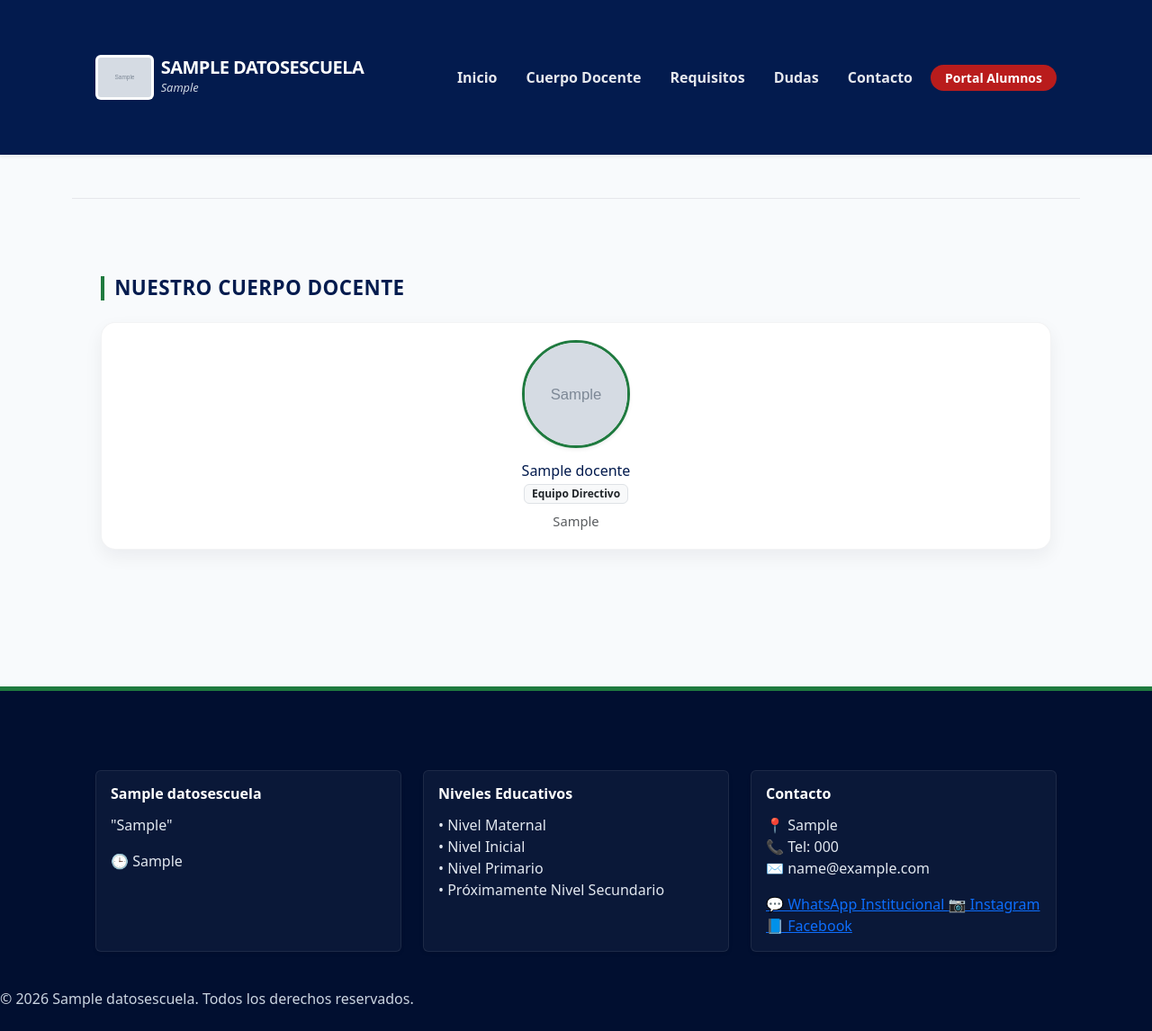
After one commit to SoySid/colegio-patagonia-cipolletti, a Django app: page /docentes/ in a window 1280 px wide. The commit adds this page. Shown: the whole page at 90% size. Run offline with Django 5.2, Linux system fonts and the light colour scheme; tables that the repository leaves empty hold one stand-in row (values such as "Sample post"); grey boxes marked "Sample" are stand-in pictures.

Commit message:
feat: crear modelo, vista y template para cuerpo docente

```diff
--- a/escuela/models.py
+++ b/escuela/models.py
@@ -131,3 +131,24 @@ class CarruselInicio(models.Model):
 
     def __str__(self):
         return self.titulo or f"Imagen {self.id}"
+
+class Docente(models.Model):
+    NIVELES = [
+        ('DIRECTIVO', 'Equipo Directivo'),
+        ('INICIAL', 'Nivel Inicial / Maternal'),
+        ('PRIMARIO', 'Nivel Primario'),
+        ('ESPECIALIDAD', 'Especialidades / Talleres'),
+    ]
+
+    nombre = models.CharField(max_length=100)
+    cargo = models.CharField(max_length=100, help_text="Ej: Directora, Docente de Inglés, etc.")
+    nivel = models.CharField(max_length=20, choices=NIVELES, default='PRIMARIO')
+    foto = models.ImageField(upload_to='docentes/', blank=True, null=True)
+    orden = models.IntegerField(default=0, help_text="Para ordenar quién sale primero")
+    activo = models.BooleanField(default=True)
+
+    class Meta:
+        ordering = ['orden', 'nombre']
+
+    def __str__(self):
+        return f"{self.nombre} - {self.cargo}"
--- a/escuela/templates/escuela/base.html
+++ b/escuela/templates/escuela/base.html
@@ -4,13 +4,25 @@
 <head>
     <meta charset="UTF-8">
     <meta name="viewport" content="width=device-width, initial-scale=1.0">
+
+    <!-- TÍTULO DINÁMICO: Si el template hijo define un título lo usa; si no, muestra el nombre de la escuela -->
     <title>{% block title %}{% if escuela_info %}{{ escuela_info.nombre }}{% else %}Colegio Patagonia{% endif %}{% endblock %}</title>
+
+    <!-- FRAMEWORK CSS: Bootstrap 5 vía CDN para maquetado rápido y grillas -->
     <link href="https://cdn.jsdelivr.net/npm/bootstrap@5.3.3/dist/css/bootstrap.min.css" rel="stylesheet">
+
+    <!-- CSS PROPIO: Punto de entrada a nuestra hoja de estilos modularizada -->
     <link rel="stylesheet" href="{% static 'escuela/css/estilos.css' %}">
 </head>
 <body>
+
+    <!-- ==========================================
+         HEADER / BARRA DE NAVEGACIÓN PRINCIPAL
+         ========================================== -->
     <header class="navbar navbar-expand-lg navbar-dark shadow-sm">
         <div class="container py-2">
+
+            <!-- MARCA / LOGO E IDENTIDAD INSTITUCIONAL -->
             <a href="/" class="navbar-brand d-flex align-items-center gap-2 me-3">
                 {% if escuela_info.logo %}
                     <img src="{{ escuela_info.logo.url }}" alt="Logo {{ escuela_info.nombre }}" class="brand-logo">
@@ -23,16 +35,24 @@
                 </div>
             </a>
 
+            <!-- BOTÓN HAMBURGUESA: Aparece solo en pantallas chicas (celulares) para colapsar el menú -->
             <button class="navbar-toggler" type="button" data-bs-toggle="collapse" data-bs-target="#navbarNav" aria-controls="navbarNav" aria-expanded="false" aria-label="Toggle navigation">
                 <span class="navbar-toggler-icon"></span>
             </button>
 
+            <!-- ENLACES DE NAVEGACIÓN (SECCIONES DEL SITIO) -->
             <div class="collapse navbar-collapse justify-content-end" id="navbarNav">
                 <ul class="navbar-nav align-items-lg-center gap-2">
                     <li class="nav-item"><a class="nav-link" href="/">Inicio</a></li>
+
+                    <!-- NUEVA SECCIÓN: Enlace directo a la vista dinámina del Cuerpo Docente -->
+                    <li class="nav-item"><a class="nav-link" href="{% url 'docentes' %}">Cuerpo Docente</a></li>
+
                     <li class="nav-item"><a class="nav-link" href="/requisitos/">Requisitos</a></li>
                     <li class="nav-item"><a class="nav-link" href="/faq/">Dudas</a></li>
                     <li class="nav-item"><a class="nav-link" href="/contacto/">Contacto</a></li>
+
+                    <!-- BOTÓN DESTACADO: Acceso al sistema interno / portal -->
                     <li class="nav-item">
                         <a href="/portal/" class="btn btn-portal btn-sm rounded-pill px-3">Portal Alumnos</a>
                     </li>
@@ -41,14 +61,23 @@
         </div>
     </header>
 
+    <!-- ==========================================
+         CONTENIDO PRINCIPAL DINÁMICO
+         ========================================== -->
+    <!-- Este bloque 'content' es el que pisan las páginas hijas (home.html, docentes.html, etc.) -->
     <main>
         {% block content %}
         {% endblock %}
     </main>
 
+    <!-- ==========================================
+         FOOTER / PIE DE PÁGINA
+         ========================================== -->
     <footer>
         <div class="container">
             <div class="row g-4">
+
+                <!-- COLUMNA 1: Datos de la Institución e Horarios -->
                 <div class="col-12 col-md-4">
                     <div class="card h-100 border-0 shadow-sm footer-card">
                         <div class="card-body">
@@ -63,6 +92,7 @@
                     </div>
                 </div>
 
+                <!-- COLUMNA 2: Oferta Educativa / Niveles -->
                 <div class="col-12 col-md-4">
                     <div class="card h-100 border-0 shadow-sm footer-card">
                         <div class="card-body">
@@ -72,6 +102,7 @@
                     </div>
                 </div>
 
+                <!-- COLUMNA 3: Canales de Contacto y Redes Sociales -->
                 <div class="col-12 col-md-4">
                     <div class="card h-100 border-0 shadow-sm footer-card">
                         <div class="card-body">
@@ -82,6 +113,7 @@
                                 {% if escuela_info.email %}✉️ {{ escuela_info.email }}{% endif %}
                             </p>
 
+                            <!-- Redes sociales institucionales -->
                             <div class="footer-social-container">
                                 {% if escuela_info.whatsapp %}
                                     <a href="https://wa.me/{{ escuela_info.whatsapp }}" target="_blank" class="btn-whatsapp-footer">
@@ -107,11 +139,13 @@
             </div>
         </div>
 
+        <!-- COPYRIGHT Y AÑO -->
         <div class="footer-bottom">
             &copy; 2026 {{ escuela_info.nombre|default:"Colegio Patagonia" }}. Todos los derechos reservados.
         </div>
     </footer>
 
+    <!-- SCRIPT BOOTSTRAP: Necesario para que funcione el menú desplegable en celulares y componentes interactivos -->
     <script src="https://cdn.jsdelivr.net/npm/bootstrap@5.3.3/dist/js/bootstrap.bundle.min.js"></script>
 </body>
 </html>
--- /dev/null
+++ b/escuela/templates/escuela/docentes.html
@@ -0,0 +1,37 @@
+{% extends 'escuela/base.html' %}
+
+{% block title %}Cuerpo Docente - {{ escuela_info.nombre|default:"Colegio Patagonia" }}{% endblock %}
+
+{% block content %}
+<section class="novedades-container">
+    <div class="container py-4">
+        <div class="novedades-header mb-4">
+            <h2>Nuestro Cuerpo Docente</h2>
+        </div>
+
+        {% if docentes %}
+            <div class="benefits-grid">
+                {% for docente in docentes %}
+                    <article class="benefit-card text-center d-flex flex-column align-items-center">
+                        <div class="mb-3">
+                            {% if docente.foto %}
+                                <img src="{{ docente.foto.url }}" alt="{{ docente.nombre }}" class="rounded-circle shadow-sm" style="width: 120px; height: 120px; object-fit: cover; border: 3px solid var(--brand-green);">
+                            {% else %}
+                                <div class="rounded-circle d-flex align-items-center justify-content-center bg-light text-secondary border fw-bold" style="width: 120px; height: 120px; font-size: 2rem;">
+                                    {{ docente.nombre|slice:":1" }}
+                                </div>
+                            {% endif %}
+                        </div>
+
+                        <h3 class="mb-1">{{ docente.nombre }}</h3>
+                        <span class="badge bg-light text-dark border mb-2">{{ docente.get_nivel_display }}</span>
+                        <p class="text-muted small mb-0">{{ docente.cargo }}</p>
+                    </article>
+                {% endfor %}
+            </div>
+        {% else %}
+            <p class="text-muted">No hay miembros del cuerpo docente cargados por el momento.</p>
+        {% endif %}
+    </div>
+</section>
+{% endblock %}
--- a/escuela/urls.py
+++ b/escuela/urls.py
@@ -7,4 +7,5 @@ urlpatterns = [
     path('contacto/', views.contacto, name='contacto'),
     path('portal/', views.portal_login, name='portal'),
     path('faq/', views.faq, name='faq'),
+    path('docentes/', views.docentes_view, name='docentes'),
 ]
--- a/escuela/views.py
+++ b/escuela/views.py
@@ -1,7 +1,7 @@
 from django.shortcuts import render
 from django.db.models import Q
 from django.contrib import messages
-from .models import Noticia, Requisito, Consulta, PreguntaFrecuente, BloqueInicio, CarruselInicio, PostulacionDocente
+from .models import Noticia, Requisito, Consulta, PreguntaFrecuente, BloqueInicio, CarruselInicio, PostulacionDocente, Docente
 
 def home(request):
     noticias = Noticia.objects.all().order_by('-fecha_creacion')
@@ -71,3 +71,7 @@ def requisitos(request):
 def faq(request):
     faqs = PreguntaFrecuente.objects.filter(activa=True)
     return render(request, 'escuela/faq.html', {'faqs': faqs})
+
+def docentes_view(request):
+    docentes = Docente.objects.filter(activo=True)
+    return render(request, 'escuela/docentes.html', {'docentes': docentes})
```
Also changed, not shown: escuela/admin.py (+9 -1 lines), escuela/migrations/0017_docente.py (added).
